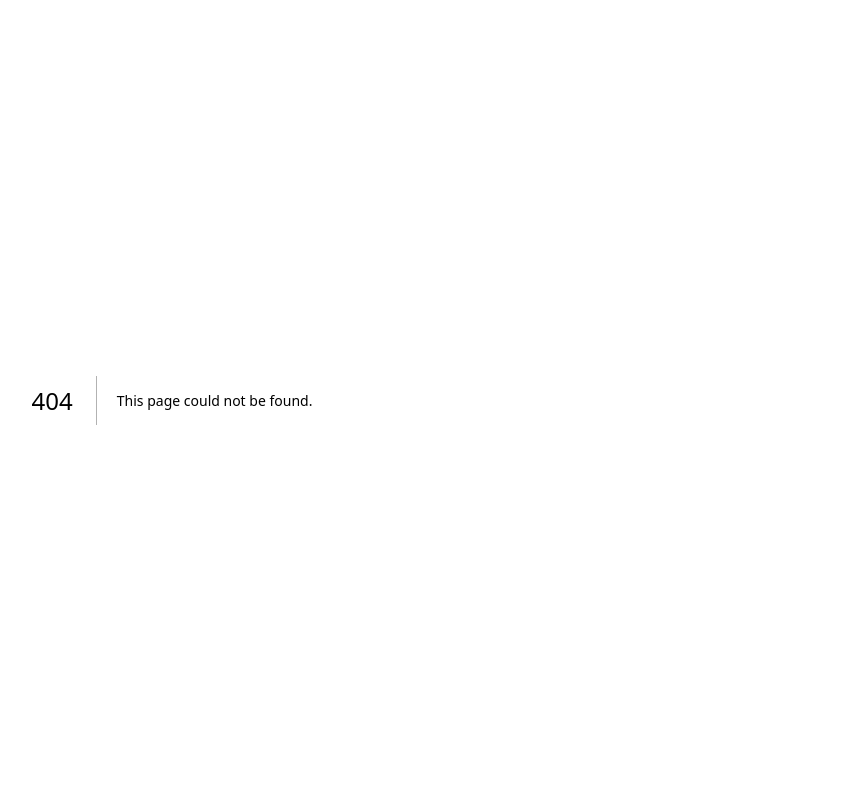
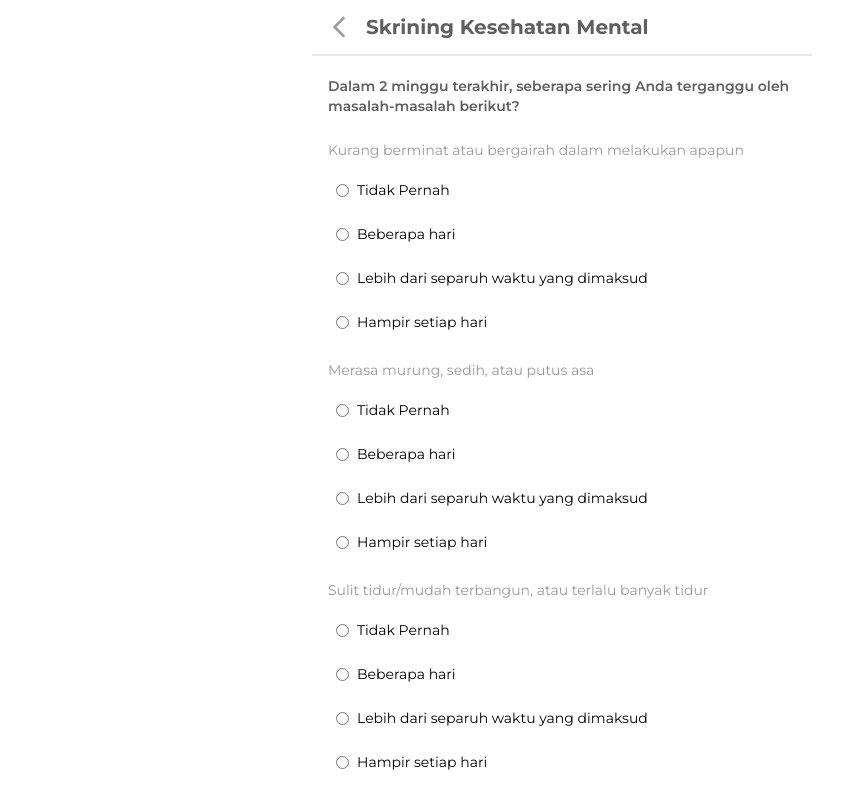
Before and after one commit to Personal-Health-Record/frontend, a Next.js app: page /screening/mental in a window 1280 px wide. Before the commit this address had no page. Shown: the top 800 px of the page, without its empty margins (78-921 px from the left). Built offline with nearby package versions, Linux system fonts and the light colour scheme.

Commit message:
feat: screening mental

```diff
--- /dev/null
+++ b/src/app/screening/components/FormMental/index.tsx
@@ -0,0 +1,34 @@
+interface Props {
+  title: string;
+}
+
+const FormMental = ({ title }: Props) => {
+  return (
+    <div className="flex flex-col gap-3">
+      <p className="text-sm text-lightGrey">{title}</p>
+
+      <div className="flex gap-20">
+        <div className="flex-col">
+          <label className="flex items-center mb-2 p-2">
+            <input type="radio" name="radioOption" value="A" className="mr-2" />
+            <p className="text-sm">Tidak Pernah</p>
+          </label>
+          <label className="flex items-center mb-2 p-2">
+            <input type="radio" name="radioOption" value="B" className="mr-2" />
+            <p className="text-sm">Beberapa hari</p>
+          </label>
+          <label className="flex items-center mb-2 p-2">
+            <input type="radio" name="radioOption" value="C" className="mr-2" />
+            <p className="text-sm">Lebih dari separuh waktu yang dimaksud</p>
+          </label>
+          <label className="flex items-center p-2">
+            <input type="radio" name="radioOption" value="D" className="mr-2" />
+            <p className="text-sm">Hampir setiap hari</p>
+          </label>
+        </div>
+      </div>
+    </div>
+  );
+};
+
+export default FormMental;
--- a/src/app/screening/constants/index.ts
+++ b/src/app/screening/constants/index.ts
@@ -39,3 +39,10 @@ export const dataHistory = [
     data: "Puskesmas Serpong",
   },
 ];
+
+export const mentalQuestion = [
+  "Kurang berminat atau bergairah dalam melakukan apapun",
+  "Merasa murung, sedih, atau putus asa",
+  "Sulit tidur/mudah terbangun, atau terlalu banyak tidur",
+  "Merasa lelah atau kurang bertenaga",
+];
--- /dev/null
+++ b/src/app/screening/mental/page.tsx
@@ -0,0 +1,24 @@
+import Header from "@/app/components/Header";
+import FormMental from "../components/FormMental";
+import { mentalQuestion } from "../constants";
+
+const ScreeningMental = () => {
+  return (
+    <div className="flex flex-col">
+      <Header title="Skrining Kesehatan Mental" />
+
+      <div className="flex py-5 px-4 flex-col gap-5">
+        <h3 className="font-semibold text-mainGrey text-sm mb-1">
+          Dalam 2 minggu terakhir, seberapa sering Anda terganggu oleh
+          masalah-masalah berikut?
+        </h3>
+
+        {mentalQuestion.map((question) => (
+          <FormMental title={question} />
+        ))}
+      </div>
+    </div>
+  );
+};
+
+export default ScreeningMental;
```
